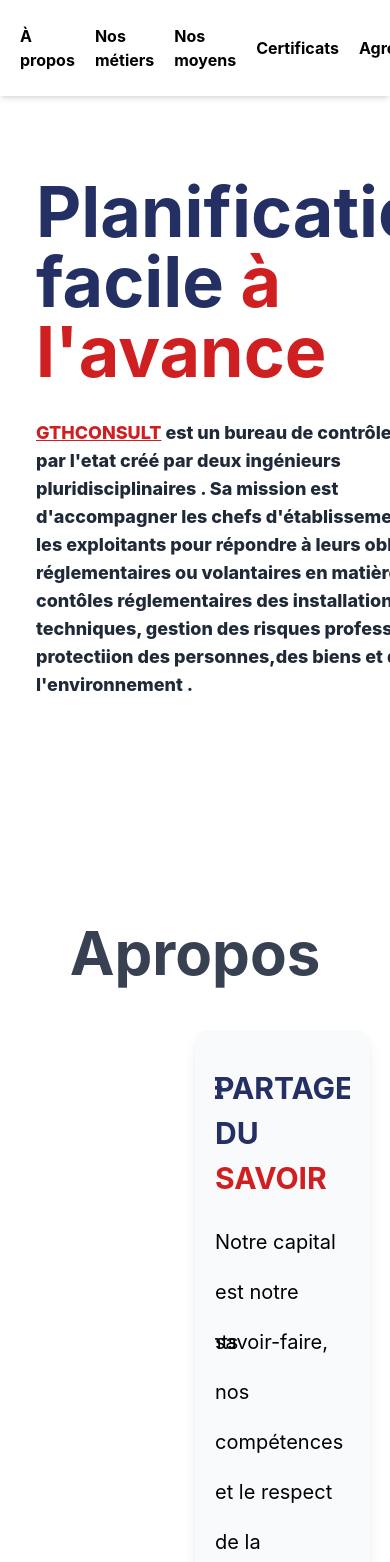
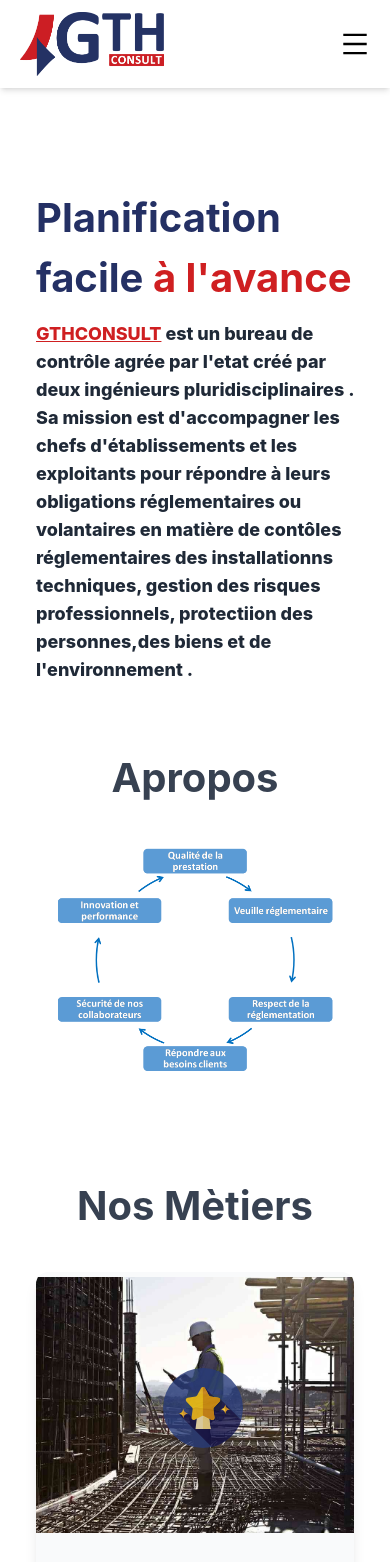
Before and after one commit to oussamataali97/gthconsult-website, a React (Create React App) app: page / in a window 390 px wide. Shown: the top 1562 px of the page. Built offline with nearby package versions, Linux system fonts and the light colour scheme.

Commit message:
make website responsive

```diff
--- a/public/index.html
+++ b/public/index.html
@@ -24,7 +24,7 @@
       work correctly both with client-side routing and a non-root public URL.
       Learn how to configure a non-root public URL by running `npm run build`.
     -->
-    <title>React App</title>
+    <title>GTHCONSULT</title>
   </head>
   <body>
     <noscript>You need to enable JavaScript to run this app.</noscript>
--- a/src/components/Apropos.jsx
+++ b/src/components/Apropos.jsx
@@ -12,9 +12,9 @@
   return (
     <div
 
-    className='py-16' id='apropos'>
-        <p className='text-center text-[60px] font-bold hero text-gray-700 '>Apropos</p>
-        <div className="grid grid-cols-2  items-center px-5 py-8 justify-between">
+    className='py-8 md:py-16 w-full' id='apropos'>
+        <p className='text-center text-[40px] md:text-[60px] font-bold hero text-gray-700 '>Apropos</p>
+        <div className="grid md:grid-cols-2  justify-content-center content-center items-center px-5 py-8 md:justify-between">
             <motion.div
               initial={{
                 opacity: 0,
@@ -30,12 +30,12 @@
                   stiffness: 50
                 }
               }}
-            className=" max-w-[650px] ">
+            className=" md:max-w-[650px] ">
                 <img src={valeur} alt="" className='' />
             </motion.div>
             <motion.div
 
-            className=" bg-gray-50 rounded-xl font-bold shadow-lg p-5 ">
+            className=" bg-gray-50 rounded-xl font-bold shadow-lg p-5 hidden md:block ">
                             <Swiper
                             modules={[Navigation,Autoplay, Pagination, Scrollbar, A11y]}
 
@@ -48,24 +48,23 @@
 
                     pagination={{ clickable: true }}
 
-                    onSlideChange={() => console.log('slide change')}
-                    onSwiper={(swiper) => console.log(swiper)}
+
                     >
                     <SwiperSlide>
-                        <p className='hero text-mainblue text-[30px] font-bold py-4'>MAÎTRISE DES <span className='text-mainred'>  RISQUES</span></p>
-                        <p className='leading-[50px] text-[20px] font-[400]  '>Accompagner les chefs d’établissements et les exploitants pour répondre à leurs obligations réglementaires ou volontaires en matière de gestion des risques professionnels, protection des personnes et des biens ainsi que de l’environnement .
+                        <p className='hero text-mainblue md:text-[20px] lg:text-[30px]   font-bold md:py-4'>MAÎTRISE DES <span className='text-mainred'>  RISQUES</span></p>
+                        <p className='md:leading-[36px] lg:leading-[50px] text-[20px] font-[400]  '>Accompagner les chefs d’établissements et les exploitants pour répondre à leurs obligations réglementaires ou volontaires en matière de gestion des risques professionnels, protection des personnes et des biens ainsi que de l’environnement .
 
 </p>
                     </SwiperSlide>
                     <SwiperSlide>
-                        <p className='hero text-mainblue text-[30px] font-bold py-4'>PARTAGE DU  <span className='text-mainred'> SAVOIR</span></p>
-                        <p className='leading-[50px] text-[20px] font-[400]  '>Notre capital est notre savoir-faire, nos compétences et le respect de la réglementation. Notre vocation de tierce partie indépendante nous impose le partage de ces compétences et de ces savoirs entre nos collaborateurs, avec nos clients et les institutions.
+                        <p className='hero text-mainblue md:text-[20px] lg:text-[30px]   font-bold md:py-4'>PARTAGE DU  <span className='text-mainred'> SAVOIR</span></p>
+                        <p className='md:leading-[36px] lg:leading-[50px] text-[20px] font-[400]  '>Notre capital est notre savoir-faire, nos compétences et le respect de la réglementation. Notre vocation de tierce partie indépendante nous impose le partage de ces compétences et de ces savoirs entre nos collaborateurs, avec nos clients et les institutions.
 
 </p>
                     </SwiperSlide>
                     <SwiperSlide>
-                        <p className='hero text-mainblue text-[30px] font-bold py-4'>INTERLOCUTEUR <span className='text-mainred'>  PRIVILÉGIÉ</span></p>
-                       <p className='leading-[50px] text-[20px] font-[400]  '>Mettre à la disposition de notre client un interlocuteur unique habilité à prendre toute décisions pour garantir la qualité de nos prestations, le respect de nos engagements et notre disponibilité pour nos clients.
+                        <p className='hero text-mainblue md:text-[20px] lg:text-[30px]   font-bold md:py-4'>INTERLOCUTEUR <span className='text-mainred'>  PRIVILÉGIÉ</span></p>
+                       <p className='md:leading-[36px] lg:leading-[50px] text-[20px] font-[400]  '>Mettre à la disposition de notre client un interlocuteur unique habilité à prendre toute décisions pour garantir la qualité de nos prestations, le respect de nos engagements et notre disponibilité pour nos clients.
 
 </p>
                     </SwiperSlide>
--- a/src/components/Certificats.jsx
+++ b/src/components/Certificats.jsx
@@ -6,7 +6,7 @@
 const Certificats = () => {
   return (
     <div className='py-8 flex justify-center items-center flex-col ' id='certificats'>
-      <p className='text-center text-[50px] font-bold hero text-gray-700 '>Certificats</p>
+      <p className='text-center text-[40px] md:text-[60px] font-bold hero text-gray-700 '>Certificats</p>
         <motion.img
          initial={{
           opacity: 0,
@@ -21,7 +21,7 @@
             type: "spring", stiffness: 100
           }
         }}
-        src={cert} alt="" className='w-[1000px]'/>
+        src={cert} alt="" className='w-[1000px] py-16'/>
     </div>
   )
 }
--- a/src/components/Hero.jsx
+++ b/src/components/Hero.jsx
@@ -18,9 +18,9 @@
         stiffness: 50
       }
     }}
-    className=' overflow-auto flex items-center h-screen px-9 py-8 justify-around' id='home'>
+    className=' overflow-auto flex items-center lg:h-screen px-9 mt-14 py-8 justify-around' id='home'>
         <div className="text flex-1 max-w-[550px]">
-            <h1 className='hero text-[70px] max-w-[500px]  font-bold leading-[70px] py-8 text-mainblue '>Planification facile <span className='text-mainred'>à l'avance</span> </h1>
+            <h1 className='hero  text-[40px] md:text-[70px] max-w-[500px]  font-bold md:leading-[70px] py-3 md:py-8 text-mainblue '>Planification facile <span className='text-mainred'>à l'avance</span> </h1>
             <p className='font-[800] text-lg text-gray-800'><span className='text-mainred underline'>GTHCONSULT</span> est un bureau de contrôle agrée par l'etat créé par deux ingénieurs pluridisciplinaires
 . Sa mission est d'accompagner les chefs d'établissements et les exploitants pour répondre à leurs obligations
 réglementaires ou volantaires en matière de contôles réglementaires des installationns techniques, gestion des risques professionnels,
--- a/src/components/Moyen.jsx
+++ b/src/components/Moyen.jsx
@@ -10,10 +10,10 @@
 
 const Moyen = () => {
     return (
-        <div className='px-16 pb-8' id='moyenss'>
-            <p className='text-center text-[60px] font-[500] hero text-gray-700 p-8'>Nos Moyens</p>
+        <div className='md:px-16 px-8 pb-8' id='moyenss'>
+            <p className='text-center text-[40px] md:text-[60px] font-bold hero text-gray-700'>Nos Moyens</p>
 
-            <div className="flex items-center gap-2">
+            <div className="flex flex-col md:flex-row items-center gap-2">
                 <div className="flex-1">
                     <motion.img
                          initial={{
@@ -48,7 +48,7 @@
                         }
                       }}
                 className="flex-1">
-                    <p className='hero text-mainblue  text-[30px] font-bold py-4 flex items-center mb-6'><MdEngineering size={50} className='mr-2' /> Nos Moyens Humains</p>
+                    <p className='hero text-mainblue text-[25px] md:text-[30px] font-bold py-4 flex items-center mb-6'><MdEngineering size={50} className='mr-2' /> Nos Moyens Humains</p>
                     <p className='text-gray-800 font-[500] text-[18px]'>
                         En plus de son réseau de compétence au Maroc et à l’étranger. GTHCONSULT met à votre disposition une équipe de spécialistes compétents dans les domaines de vérifications réglementaires
                         , d’inspections techniques, de formations, et d’accompagnement.
@@ -57,7 +57,7 @@
 
                 </motion.div>
             </div>
-            <div className="flex items-center mt-10">
+            <div className="flex items-center flex-col md:flex-row mt-10">
 
                 <motion.div
                     initial={{
@@ -75,7 +75,7 @@
                         }
                       }}
                 className="flex-1">
-                    <p className='hero text-mainblue  text-[30px] font-bold py-4 flex items-center mb-6'><MdSettingsSystemDaydream className='mr-2' /> Nos Moyens Systèmes Et Matériels</p>
+                    <p className='hero text-mainblue  text-[25px] md:text-[30px] font-bold py-4 flex items-center mb-6'><MdSettingsSystemDaydream className='mr-2' /> Nos Moyens Systèmes Et Matériels</p>
                     <p className='max-w-[550px] leading-6 text-gray-800 font-[500] text-[18px] mb-5 '><span className='text-mainred '> <AiOutlineCaretRight className='inline' /> GTHCONSULT</span> dispose des équipments et des moyens d’inspections et de vérfication pour assurer ses missions : contrôles dimensionnelle, mesures des grandeurs physiques,
                         contrôle non destructif ( ressuage, magnétoscopie, endoscopie).</p>
                     <p className='max-w-[550px] leading-6 text-gray-800 font-[500] text-[18px]  '><span className='text-mainred '><AiOutlineCaretRight className='inline' />  GTHCONSULT</span> investit dans le développement des outils numériques et informatiques pour une meilleure qualité de ses prestations : des logiciels d'inspections, des espaces clients, automatisation des rapports, etc.GTHCONSULT investit dans le développement des outils numériques et informatiques pour une meilleure qualité de ses prestations : des logiciels
--- a/src/components/Navbar.jsx
+++ b/src/components/Navbar.jsx
@@ -1,22 +1,46 @@
 import React from 'react'
 import logo from './../assets/logo.png'
 import {FaUserCircle} from 'react-icons/fa'
+import {AiOutlineMenu,AiOutlineClose} from 'react-icons/ai'
+import { useState } from 'react'
 
 const Navbar = () => {
+
+  const [toggle,setToggle]=useState(false)
+
+  const handletoggle =()=>{
+    setToggle(current => !current);
+  }
+
   return (
-    <div className='flex items-center justify-between px-5 py-3 shadow-md fixed top-0 right-0 left-0 z-40 bg-white'>
+    <>
+    <div className=' flex items-center  justify-between px-5 py-3 shadow-md lg:fixed top-0 right-0 left-0 z-30 bg-white'>
         <a href="#home"><img src={logo} alt="logo" className='w-36' /></a>
 
-        <ul className='flex space-x-5 font-bold items-center'>
-            <a href="#apropos"><li>À propos</li></a>
-            <a href="#metiers"><li>Nos métiers</li></a>
-            <a href="#moyenss"><li>Nos moyens</li></a>
-            <a href="#certificats"><li>Certificats</li></a>
-            <a href="#agrement"><li>Agréments</li></a>
-            <a href="#contact"><li>Nous Contacter</li></a>
+        <ul className='md:flex space-x-5 font-bold items-center hidden'>
+            <a href="#apropos" onClick={()=>setToggle(false)}><li>À propos</li></a>
+            <a href="#metiers" onClick={()=>setToggle(false)}><li>Nos métiers</li></a>
+            <a href="#moyenss" onClick={()=>setToggle(false)}><li>Nos moyens</li></a>
+            <a href="#certificats" onClick={()=>setToggle(false)}><li>Certificats</li></a>
+            <a href="#agrement" onClick={()=>setToggle(false)}><li>Agréments</li></a>
+            <a href="#contact" onClick={()=>setToggle(false)}><li>Nous Contacter</li></a>
             <a href="#" className='rounded-full bg-mainblue text-white px-5 py-3'><li className='flex items-center '><FaUserCircle className='mr-1 text-xl'/> Espace Client</li></a>
         </ul>
+        <div className="block md:hidden duration-300 ease-linear" onClick={handletoggle}>
+          { toggle ? <AiOutlineClose className='text-[30px] z-50  '/> : <AiOutlineMenu className='text-[30px] z-50  '/> }
+        </div>
+
     </div>
+    { toggle && <ul className='flex-col bg-gray-50 duration-300 sticky top-0    ease-linear flex justify-center font-bold items-center w-full z-10 '>
+            <a href="#apropos" className='border-b-2 py-2 mb-2 w-full text-center'><li className=' '>À propos</li></a>
+            <a href="#metiers" className='border-b-2 py-2 mb-2 w-full text-center'><li className=' '>Nos métiers</li></a>
+            <a href="#moyenss" className='border-b-2 py-2 mb-2 w-full text-center'><li className=' '>Nos moyens</li></a>
+            <a href="#certificats" className='border-b-2 py-2 mb-2 w-full text-center'><li className=' '>Certificats</li></a>
+            <a href="#agrement" className='border-b-2 py-2 mb-2 w-full text-center'><li className=' '>Agréments</li></a>
+            <a href="#contact" className='border-b-2 py-2 mb-2 w-full text-center'><li className=' '>Nous Contacter</li></a>
+            <a href="#" className='rounded-full bg-mainblue text-white px-5 py-3'><li className='flex items-center '><FaUserCircle className='mr-1 text-xl'/> Espace Client</li></a>
+        </ul>}
+    </>
   )
 }
 
--- a/src/components/NosMissions.jsx
+++ b/src/components/NosMissions.jsx
@@ -18,8 +18,8 @@
 const NosMissions = () => {
   return (
     <div className='px-9 py-8 ' id='metiers'>
-        <p className='text-center text-[60px] font-[500] hero text-gray-700 p-8'>Nos Mètiers</p>
-        <div className="cards grid grid-cols-5  gap-5">
+        <p className='text-center text-[40px] md:text-[60px] font-bold hero text-gray-700 mb-9'>Nos Mètiers</p>
+        <div className="cards grid lg:grid-cols-5 grid-cols-1 sm:grid-cols-2 md:grid-cols-3 gap-5">
           <motion.div
              initial={{
               opacity: 0,
@@ -56,7 +56,7 @@
                 type: "spring",
                 stiffness: 50
               }
-            }} className="flex mt-12 flex-col shadow-lg justify-around cursor-pointer relative hover:scale-105 overflow-hidden uration-1000 card bg-gray-50 h-96  rounded-xl ">
+            }} className="flex lg:mt-12 flex-col shadow-lg justify-around cursor-pointer relative hover:scale-105 overflow-hidden uration-1000 card bg-gray-50 h-96  rounded-xl ">
             <img src={sec2} alt="" className='w-full h-64 hover:scale-110 duration-1000  object-cover' />
             <img src={safe} alt="" className='absolute top-[25%] opacity-80 right-[35%] z-30 w-20'/>
             <p className='p-4 font-[500]'>Contrôles environnementaux</p>
@@ -96,7 +96,7 @@
                 type: "spring",
                 stiffness: 50
               }
-            }} className="flex mt-12 flex-col shadow-lg justify-around relative cursor-pointer hover:scale-105 overflow-hidden uration-1000 card bg-gray-50 h-96  rounded-xl ">
+            }} className="flex lg:mt-12 flex-col shadow-lg justify-around relative cursor-pointer hover:scale-105 overflow-hidden uration-1000 card bg-gray-50 h-96  rounded-xl ">
             <img src={sec4} alt="" className='w-full h-64 hover:scale-110 duration-1000  object-cover' />
             <img src={check} alt="" className='absolute top-[25%] opacity-80 right-[35%] z-30 w-20'/>
 
--- a/src/components/NosMoyens.jsx
+++ b/src/components/NosMoyens.jsx
@@ -22,7 +22,7 @@
                 stiffness: 50
               }
             }}
-        src={logo} alt="" className='w-64 ' />
+        src={logo} alt="" className='w-48 md:w-64 ' />
 
           <motion.p
                initial={{
@@ -39,7 +39,7 @@
                   stiffness: 50
                 }
               }}
-          className='px-16  font-[500] text-[25px] text-white  '><ImQuotesLeft/>Accompagner les chefs d’établissements et les exploitants pour répondre à leurs obligations réglementaires ou volontaires en matière de gestion des risques professionnels, protection des personnes et des biens ainsi que de l’environnement .
+          className='md:px-16 px-8 leading-9  font-[500] text-[16px] md:text-[25px] text-white  '><ImQuotesLeft/>Accompagner les chefs d’établissements et les exploitants pour répondre à leurs obligations réglementaires ou volontaires en matière de gestion des risques professionnels, protection des personnes et des biens ainsi que de l’environnement .
 </motion.p>
       </div>
     </div>
--- a/src/index.css
+++ b/src/index.css
@@ -10,7 +10,6 @@
     scroll-behavior: smooth;
 
 }
-
 
 body{
     font-family: 'SF Pro Display', sans-serif;
@@ -37,6 +36,7 @@
     height: 400px;
     width: 100%;
     font-family: 'Exo 2', sans-serif;
+    overflow: hidden;
 
 }
 
```
Also changed, not shown: src/components/Agrements.jsx (+5 -5 lines), src/components/Contact.jsx (+4 -4 lines), src/components/Footer.jsx (+4 -4 lines).
